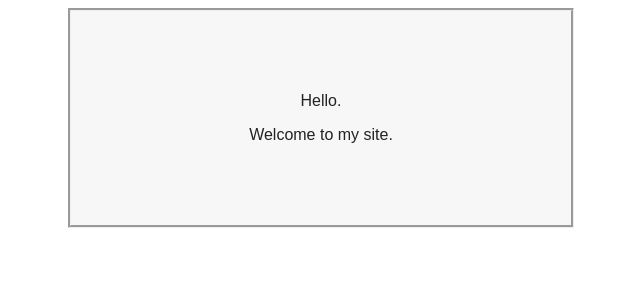
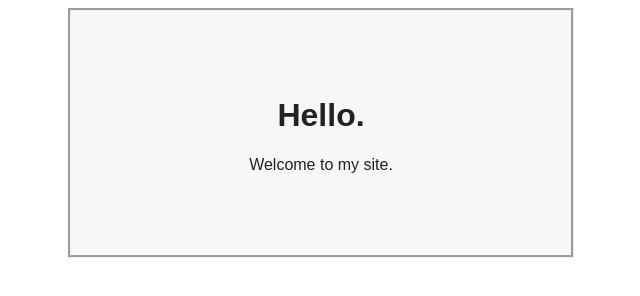
Before and after one commit to joelallison/my-website, a plain HTML site: page index.html in a window 1280 px wide. Shown: the whole page, without its empty margins (319-959 px from the left). Drawn offline with Linux system fonts and the light colour scheme.

Commit message:
Update index.html

```diff
--- a/index.html
+++ b/index.html
@@ -10,6 +10,6 @@
 
   </head>
   <body>
-    <div class="welcome-box"><p>Hello.</p><p>Welcome to my site.</p></div>
+    <div class="welcome-box"><p><h1><b>Hello.</b></h1></p><p>Welcome to my site.</p></div>
   </body>
 </html>
```
